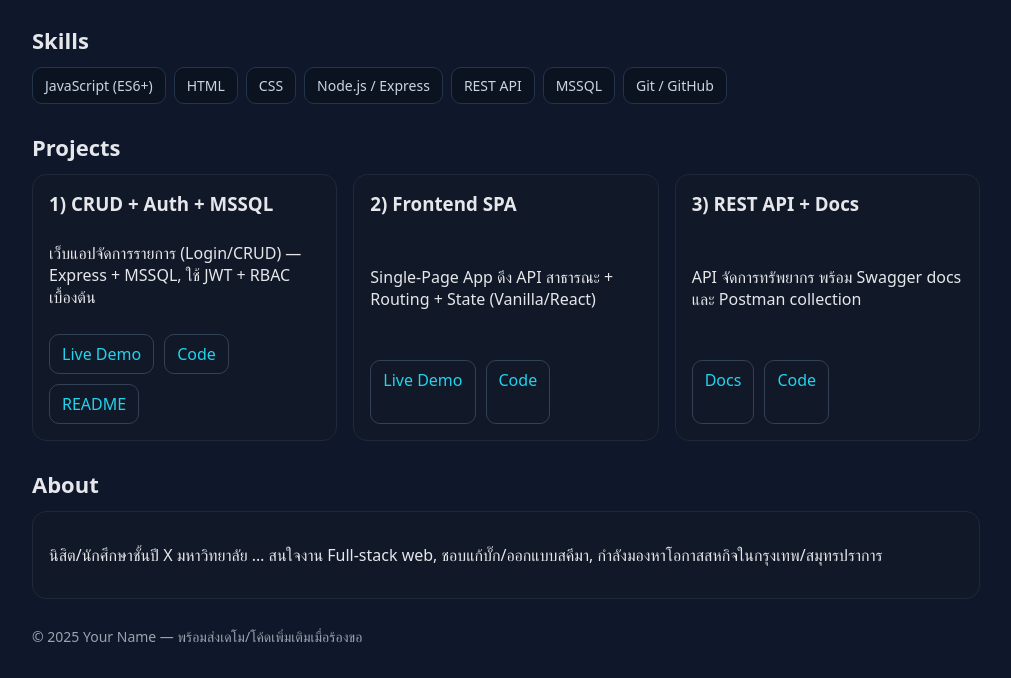
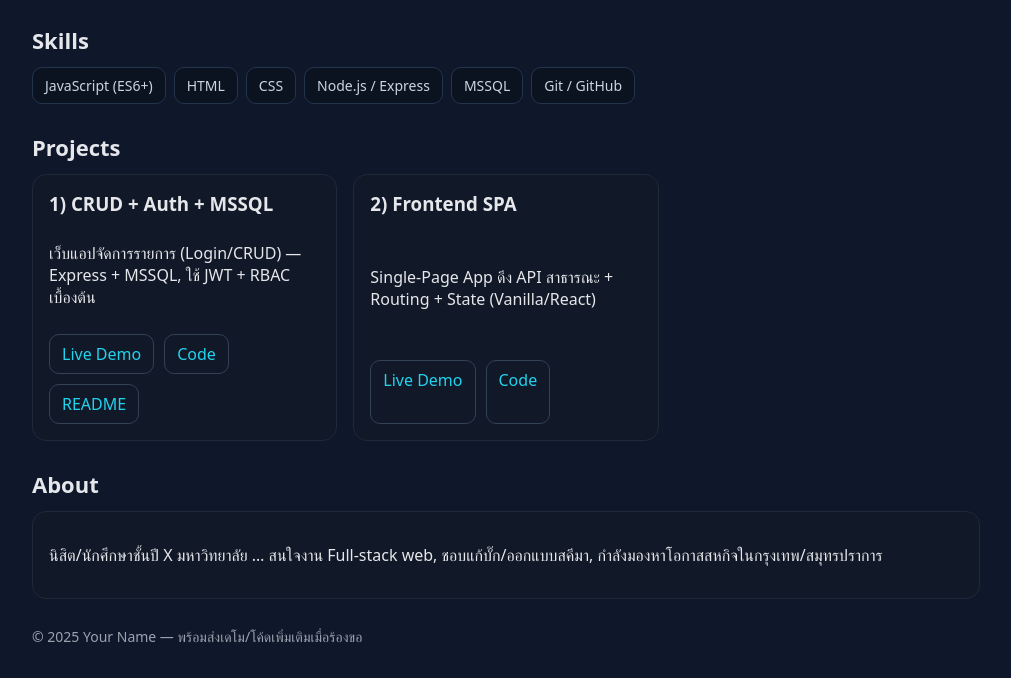
Before and after one commit to K1ttitus/k1titus.github.io, a plain HTML site: page index.html in a window 1280 px wide. Shown: the part 180-858 px from the top of the page, without its empty margins (134-1145 px from the left). Drawn offline with Linux system fonts and the light colour scheme.

Commit message:
Update2 index.html

```diff
--- a/index.html
+++ b/index.html
@@ -46,7 +46,6 @@
         <span class="badge">HTML</span>
         <span class="badge">CSS</span>
         <span class="badge">Node.js / Express</span>
-        <span class="badge">REST API</span>
         <span class="badge">MSSQL</span>
         <span class="badge">Git / GitHub</span>
       </div>
@@ -72,14 +71,6 @@
             <a class="btn" href="https://github.com/yourname/project-2" target="_blank">Code</a>
           </div>
         </article>
-        <article class="card proj">
-          <h3>3) REST API + Docs</h3>
-          <p>API จัดการทรัพยากร พร้อม Swagger docs และ Postman collection</p>
-          <div class="row">
-            <a class="btn" href="https://your-demo-3.vercel.app/api-docs" target="_blank">Docs</a>
-            <a class="btn" href="https://github.com/yourname/project-3" target="_blank">Code</a>
-          </div>
-        </article>
       </div>
     </section>
 
```
